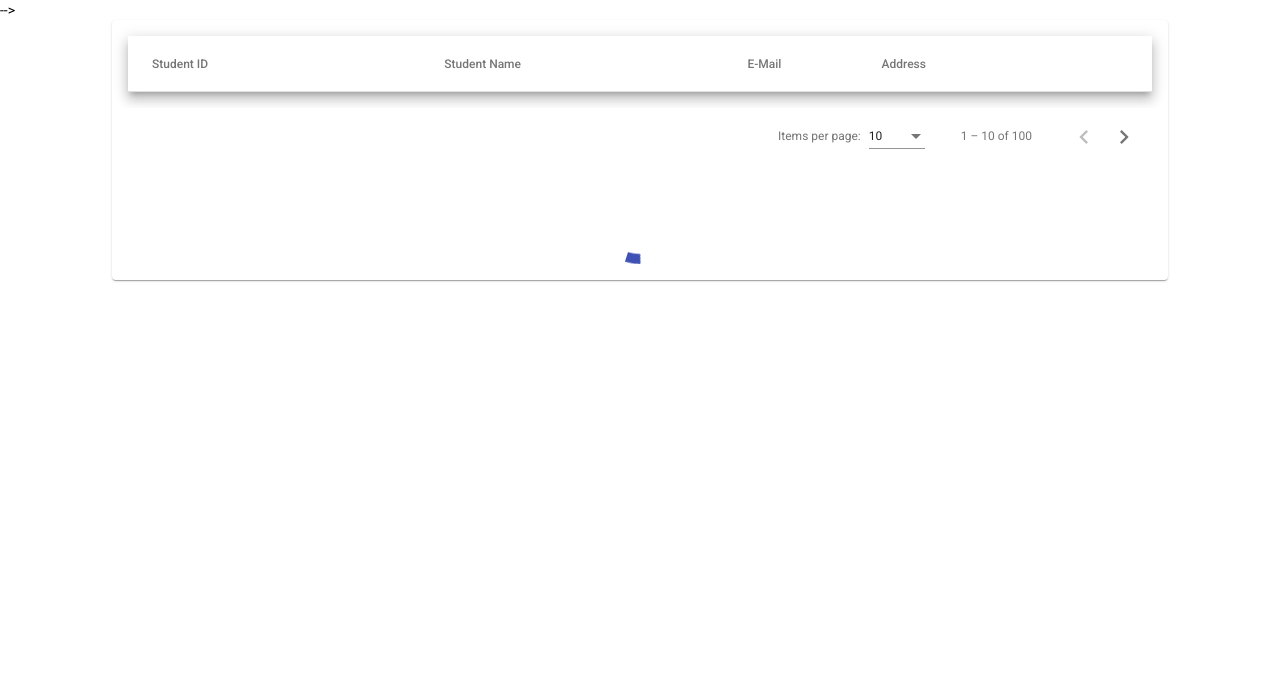
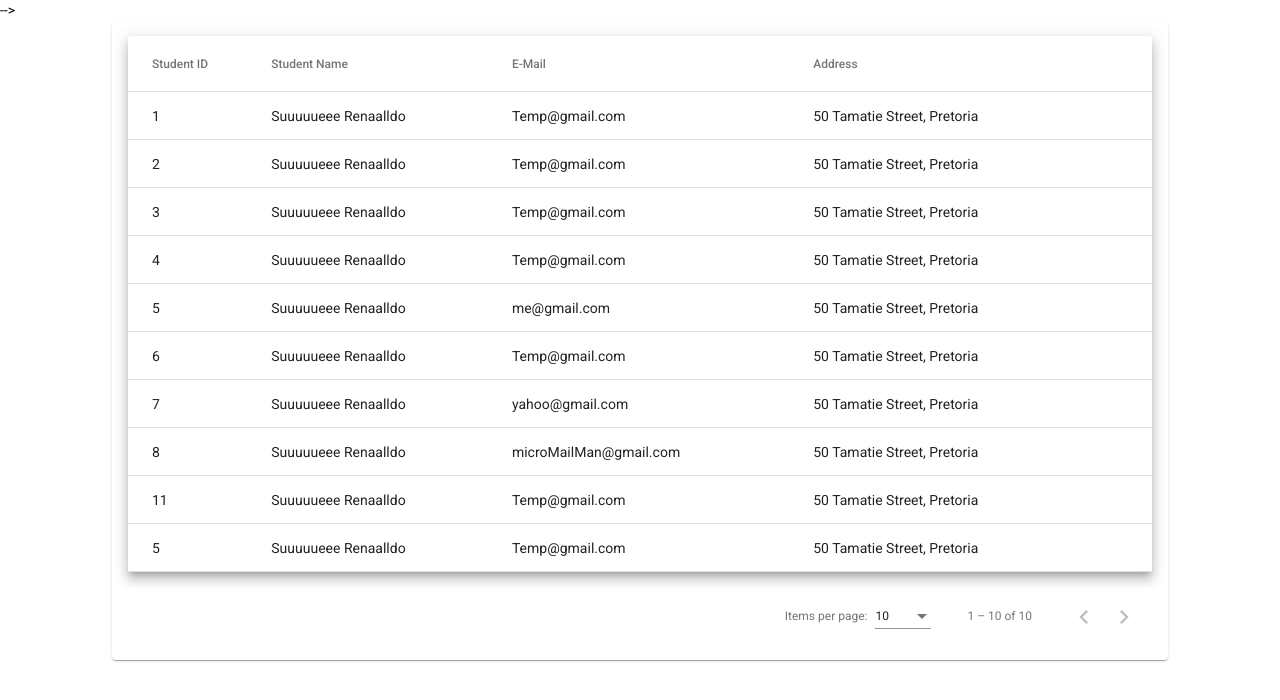
Before and after one commit to DeRavenS/PRG381_FrontEnd_Group3, an Angular app in the folder PRG381_FrontEnd_Group3/: page /students in a window 1280 px wide. Shown: the top 700 px of the page. Built offline with nearby package versions, Linux system fonts and the light colour scheme; no server answers.

Commit message:
fixed incorrect navigation

```diff
--- a/PRG381_FrontEnd_Group3/src/app/app.module.ts
+++ b/PRG381_FrontEnd_Group3/src/app/app.module.ts
@@ -69,7 +69,7 @@ import { StudentDetailsPageComponent } from './pages/student-details-page/studen
     MatTooltipModule
   ],
   providers: [
-    {provide: StudentManagementService,useClass: StudentManagementService},
+    {provide: StudentManagementService,useClass: StudentManagementMockService},
   ],
   bootstrap: [AppComponent]
 })
--- a/PRG381_FrontEnd_Group3/src/app/pages/student-browser/student-browser.component.html
+++ b/PRG381_FrontEnd_Group3/src/app/pages/student-browser/student-browser.component.html
@@ -30,7 +30,7 @@
           </ng-container>
 
           <tr mat-header-row *matHeaderRowDef="displayedColumns"></tr>
-          <tr mat-row class="tblRow" (click)="getStudent(row.bookingID) " *matRowDef="let row; columns: displayedColumns;"></tr>
+          <tr mat-row class="tblRow" (click)="getStudent(row.studentID) " *matRowDef="let row; columns: displayedColumns;"></tr>
         </table>
       </mat-card-content>
 
--- a/PRG381_FrontEnd_Group3/src/app/pages/student-browser/student-browser.component.ts
+++ b/PRG381_FrontEnd_Group3/src/app/pages/student-browser/student-browser.component.ts
@@ -66,8 +66,8 @@ export class StudentBrowserComponent implements OnInit {
   }
 
   getStudent(studentID:string){
-    console.log(studentID)
-    this.router.navigate([`/students/details`],{queryParams:{bookingID:studentID}});
+    console.log(studentID);
+    this.router.navigate([`/students/details`],{queryParams:{studentID:studentID}});
   }
 
 }
--- a/PRG381_FrontEnd_Group3/src/app/pages/student-details-page/student-details-page.component.ts
+++ b/PRG381_FrontEnd_Group3/src/app/pages/student-details-page/student-details-page.component.ts
@@ -1,4 +1,7 @@
 import { Component, OnInit } from '@angular/core';
+import { ActivatedRoute, Route } from '@angular/router';
+import { IDetialedStudent } from 'src/app/models/student-interface';
+import { IStudentDetailsRequest, StudentManagementService } from 'src/app/services/student-browser/student-browser.service';
 
 @Component({
   selector: 'app-student-details-page',
@@ -7,9 +10,37 @@ import { Component, OnInit } from '@angular/core';
 })
 export class StudentDetailsPageComponent implements OnInit {
 
-  constructor() { }
+  //Empty student instantiated
+  student:IDetialedStudent={
+    courses:[],
+    studentAddress:"",
+    studentEmail:"",
+    studentID:"",
+    studentName:""
+  }
+
+  busy=false;//Used to know if the application is waiting for something
+  constructor(private studentManagementService:StudentManagementService,private route: ActivatedRoute) { }
 
   ngOnInit(): void {
+    console.log(this.route)
+    this.route.queryParams.subscribe(val=>{
+      this.load({studentID:val["studentID"]});
+      })
+
+  }
+
+  //used to retieve student
+  load(detailedStudentRequest:IStudentDetailsRequest) {
+    this.busy = true;
+    this.studentManagementService.studentDetails(detailedStudentRequest).subscribe((val) => {
+      if (val) {
+        this.busy = false;
+        this.student = val;
+        console.log(val);
+      }
+
+    })
   }
 
 }
```
Also changed, not shown: 1 other file (tests, documents, lock files or other folders).
